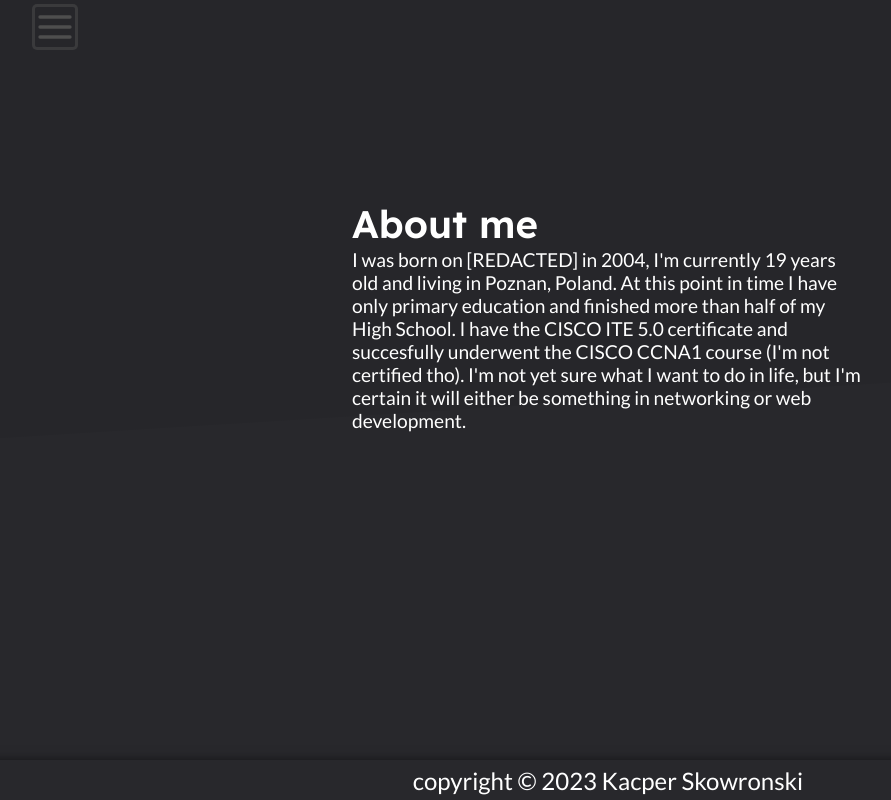
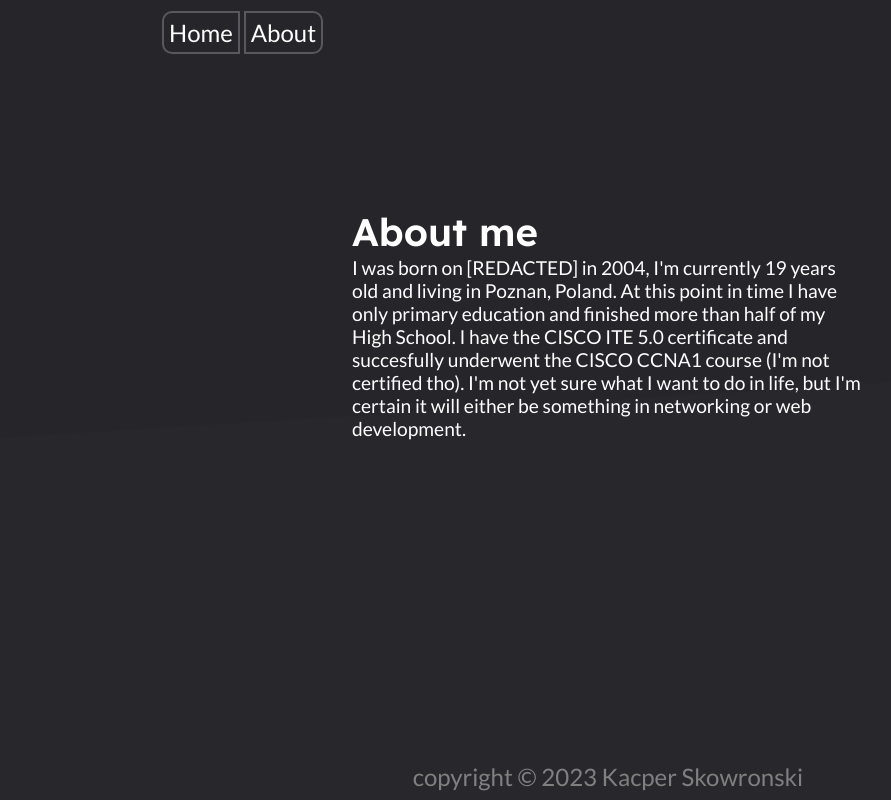
Before and after one commit to PandaHajs/Skowronskigq, a Next.js app: page /about in a window 1280 px wide. Shown: the whole page, without its empty margins (32-923 px from the left). Built offline with nearby package versions, Linux system fonts and the light colour scheme.

Commit message:
Header remake

```diff
--- a/src/app/about/page.tsx
+++ b/src/app/about/page.tsx
@@ -2,6 +2,11 @@ import { getMyAge } from "../lib/age";
 import Divider from "../ui/divider";
 import styles from "./page.module.scss";
 import { lexend } from "../lib/fonts";
+import { Metadata } from "next";
+
+export const metadata: Metadata = {
+  title: "About",
+};
 
 export default function Home() {
   let age: number = getMyAge();
--- a/src/app/globals.scss
+++ b/src/app/globals.scss
@@ -9,7 +9,7 @@ body {
 }
 Header,
 Footer {
-  height: 5vh;
+  height: 6vh;
   z-index: 20;
 }
 
--- a/src/app/layout.tsx
+++ b/src/app/layout.tsx
@@ -1,14 +1,17 @@
 import type { Metadata } from "next";
 import "./globals.scss";
 import "@/app/ui/styles/variables.scss";
-import Header from "@/app/ui/header/header";
+import Header from "@/app/ui/header";
 import Footer from "@/app/ui/footer";
 import { lato } from "./lib/fonts";
 import { Analytics } from "@vercel/analytics/react";
 import { SpeedInsights } from "@vercel/speed-insights/next";
 
 export const metadata: Metadata = {
-  title: "Skowronski",
+  title: {
+    template: "%s | Skowronski",
+    default: "Home | Skowronski",
+  },
   description: "Personal website of Kacper Skowronski",
   authors: [
     {
@@ -16,6 +19,7 @@ export const metadata: Metadata = {
       url: "https://www.linkedin.com/in/kacper-skowro%C5%84ski-854424230/",
     },
   ],
+  metadataBase: new URL("https://skowronski.gq"),
   keywords: [
     "Kacper Skowroński",
     "Skowrońskigq",
--- a/src/app/not-found.tsx
+++ b/src/app/not-found.tsx
@@ -1,5 +1,5 @@
+import Link from "next/link";
 import Divider from "./ui/divider";
-import NavLinks from "./ui/header/nav_links";
 import styles from "@/app/ui/styles/not-found.module.scss";
 
 export default function NotFound() {
@@ -11,7 +11,7 @@ export default function NotFound() {
             Oops! Seems like this page doesn&apos;t exist.
           </h1>
           <div className={styles.btn}>
-            <NavLinks URL={"/"} title={"Go back"} />
+            <Link href="/">Go back</Link>
           </div>
         </section>
       </Divider>
--- /dev/null
+++ b/src/app/ui/header.tsx
@@ -0,0 +1,13 @@
+import styles from "@/app/ui/styles/header.module.scss";
+import Link from "next/link";
+
+export default function Header() {
+  return (
+    <header className={styles.header}>
+      <nav className={styles.navLinks}>
+        <Link href="/">Home</Link>
+        <Link href="/about">About</Link>
+      </nav>
+    </header>
+  );
+}
--- a/src/app/ui/header/droplist.tsx
+++ /dev/null
@@ -1,11 +0,0 @@
-import NavLinks from "./nav_links";
-import styles from "@/app/ui/styles/header.module.scss";
-
-export default function DropList({ class_name }: { class_name: string }) {
-  return (
-    <ul className={class_name}>
-      <NavLinks URL="/" title="Home" />
-      <NavLinks URL="/about" title="About" />
-    </ul>
-  );
-}
--- a/src/app/ui/header/header.tsx
+++ /dev/null
@@ -1,37 +0,0 @@
-"use client";
-import styles from "@/app/ui/styles/header.module.scss";
-import DropList from "./droplist";
-import { useState } from "react";
-import Image from "next/image";
-
-export default function Header() {
-  const [show, setShow] = useState(false);
-  const [cname, setCname] = useState(styles.btn);
-  function toggleShow() {
-    setShow(!show);
-  }
-  function toggleCname() {
-    setCname(show ? styles.btn : styles.active);
-  }
-  return (
-    <header className={styles.header}>
-      <nav className={styles.navLinks}>
-        <button
-          className={cname}
-          onClick={() => {
-            toggleShow();
-            toggleCname();
-          }}
-        >
-          <Image
-            src="/menu.svg"
-            width={40}
-            height={40}
-            alt="The dropdown menu button"
-          />
-        </button>
-        <DropList class_name={show ? styles.show : styles.hidden} />
-      </nav>
-    </header>
-  );
-}
--- a/src/app/ui/header/nav_links.tsx
+++ /dev/null
@@ -1,12 +0,0 @@
-import Link from "next/link";
-import React from "react";
-
-export default function NavLinks({
-  URL,
-  title,
-}: {
-  URL: string;
-  title: string;
-}) {
-  return <Link href={URL}>{title}</Link>;
-}
--- a/src/app/ui/styles/footer.module.scss
+++ b/src/app/ui/styles/footer.module.scss
@@ -4,8 +4,7 @@
   align-items: center;
   background-color: var(--main2);
   font-size: large;
-  color: white;
-  box-shadow: 0 0 10px rgba(0, 0, 0, 0.5);
+  color: gray;
 }
 
 @media (768px <= width <= 1024px) {
--- a/src/app/ui/styles/header.module.scss
+++ b/src/app/ui/styles/header.module.scss
@@ -4,61 +4,27 @@
   background-color: var(--main);
 }
 
-.show {
-  display: flex;
-  flex-direction: column;
-  position: absolute;
-  top: 6.5vh;
-  z-index: 5;
-  background-color: var(--main2);
-  width: 4vw;
-  border: var(--borders) solid 1px;
+.navLinks {
+  width: 8%;
+  margin-top: 2vh;
+  margin-left: 15vw;
+  font-size: larger;
   a {
-    color: var(--borders);
-    padding: 5px 0;
+    margin: 0 2px;
+    padding: 5px;
     text-decoration: none;
-    width: 100%;
-    text-align: center;
+    color: white;
+    border: 2px solid var(--borders2);
+    border-radius: 0 10px 10px 0;
     transition-duration: 0.25s;
   }
-  a:nth-last-of-type(1) {
-    border-top: #b1b1b181 dashed 1px;
+  a:nth-of-type(1) {
+    border-radius: 10px 0 0 10px;
   }
   a:hover {
-    color: white;
+    border: 2px solid #a3a3a3;
+    background-color: var(--borders2);
   }
-}
-
-.btn,
-.active {
-  width: 46px;
-  height: 46px;
-  margin-top: 2vh;
-  border-radius: 5px;
-  border: 3px solid rgba(78, 78, 78, 0.5);
-  background-color: var(--main);
-  cursor: pointer;
-  transition-duration: 0.25s;
-  img {
-    transition-duration: 0.25s;
-  }
-}
-
-.btn:hover,
-.active {
-  border: 3px solid var(--borders);
-  img {
-    filter: invert(100%);
-  }
-}
-
-.hidden {
-  display: none;
-}
-.navLinks {
-  width: 8%;
-  margin-left: 5vw;
-  font-size: larger;
 }
 
 @media (max-width: 768px) {
@@ -76,19 +42,12 @@
     width: 15%;
     font-size: x-large;
   }
-  .show {
-    margin-top: 0.5vh;
-    width: 12vw;
-  }
 }
 
 @media (1024px <= width <= 1440px) {
   .navLinks {
     width: 10%;
     font-size: x-large;
-  }
-  .show {
-    width: 10vw;
   }
 }
 
--- a/src/app/ui/styles/links.module.scss
+++ b/src/app/ui/styles/links.module.scss
@@ -4,7 +4,7 @@
   max-width: 40vw;
   width: 40vw;
   border-collapse: separate;
-
+  z-index: 1;
   a {
     margin: 15px 5px 10px 10px;
     filter: invert(100%);
--- a/src/app/ui/styles/variables.scss
+++ b/src/app/ui/styles/variables.scss
@@ -1,5 +1,6 @@
 :root {
   --main: #26262a;
   --main2: #28282c;
-  --borders: #b1b1b1;
+  --borders: #b6b6b1;
+  --borders2: #58585f;
 }
```
